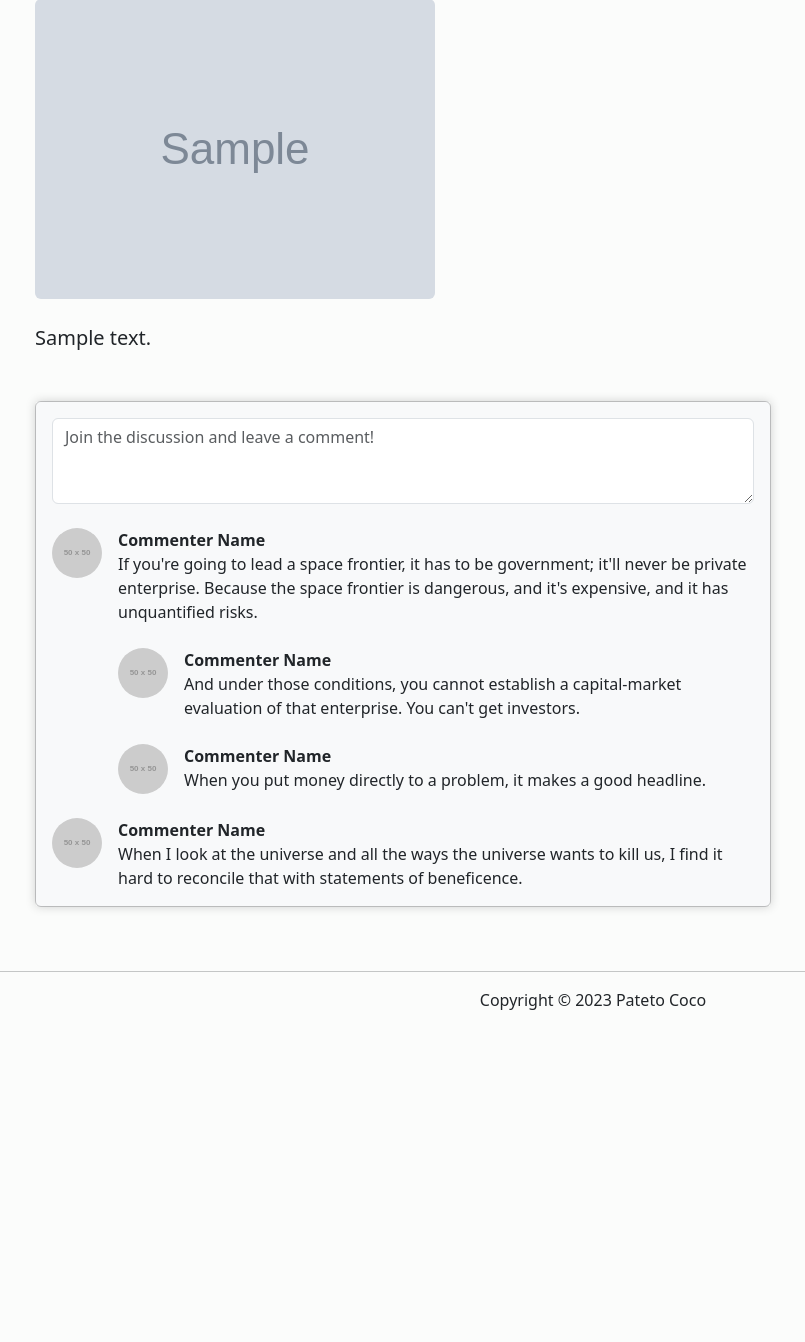
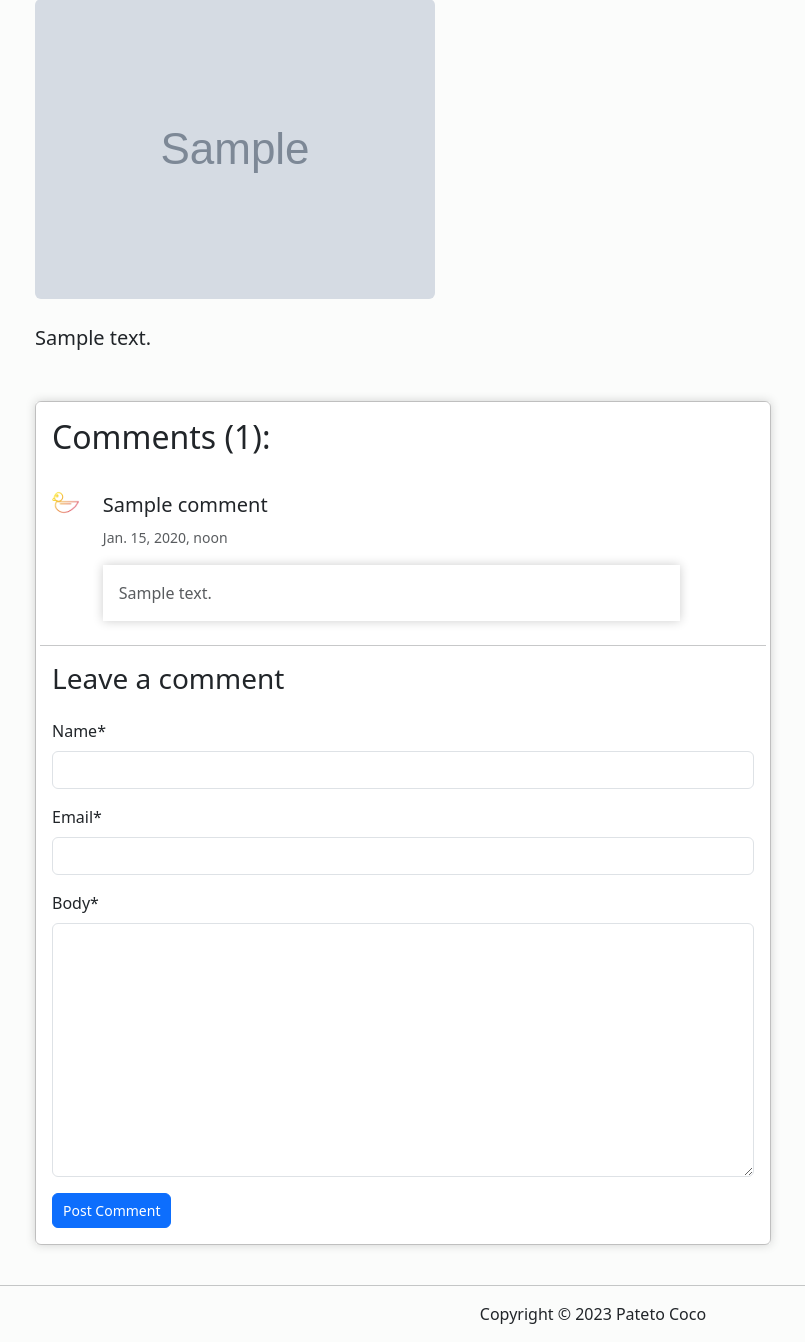
Before and after one commit to AleksKostadinov/pateto-coco, a Django app: a page that uses project/coco/templates/coco/post.html in a window 1280 px wide. Shown: the part 229-1571 px from the top of the page, without its empty margins (47-852 px from the left). Before the commit the page ends 1239 px from the top, so only its background shows below. Run offline with Django 4.2, Linux system fonts and the light colour scheme; tables that the repository leaves empty hold one stand-in row (values such as "Sample post"); grey boxes marked "Sample" are stand-in pictures; grey boxes labelled with a size stand in for pictures from a placeholder-image service; some libraries are stand-ins or nearby versions.

Commit message:
Add comment section to the blog post

```diff
--- /dev/null
+++ b/project/coco/forms.py
@@ -0,0 +1,8 @@
+from .models import Comment
+from django import forms
+
+
+class CommentForm(forms.ModelForm):
+    class Meta:
+        model = Comment
+        fields = ('name', 'email', 'body')
--- a/project/coco/models.py
+++ b/project/coco/models.py
@@ -31,3 +31,19 @@ class Post(models.Model):
 
     def __str__(self):
         return self.title
+
+
+class Comment(models.Model):
+    post = models.ForeignKey(Post, on_delete=models.CASCADE, related_name='comments')
+    name = models.CharField(max_length=50)
+    email = models.EmailField()
+    body = models.TextField()
+    created_on = models.DateTimeField(auto_now_add=True)
+    updated = models.DateTimeField(auto_now=True)
+    active = models.BooleanField(default=False)
+
+    class Meta:
+        ordering = ['created_on']
+
+    def __str__(self):
+        return f'Comment by {self.name} on {self.created_on}'
--- a/project/coco/static/coco/css/main.css
+++ b/project/coco/static/coco/css/main.css
@@ -237,3 +237,19 @@ main {
 .card-body {
     box-shadow: 0 0 10px rgba(0,0,0,0.2);
 }
+
+.row.mb-4 .col-2 {
+  width: 7%;
+}
+
+.row.mb-4 .col-10 {
+  width: 92%;
+}
+
+.row.mb-4 .col-10 .col-8 {
+  width: 90%;
+}
+
+.row.mb-4 .col-10 .col-4.text-end {
+  width: 10%;
+}
--- a/project/coco/templates/coco/post.html
+++ b/project/coco/templates/coco/post.html
@@ -1,8 +1,9 @@
 {% extends 'coco/base.html' %}
+{% load crispy_forms_filters %}
 {% load static %}
 
 {% block content %}
-
+    {% load crispy_forms_tags %}
     <!-- Page content-->
     <div class="container mt-5">
         <div class="row">
@@ -25,7 +26,8 @@
                                href="{% url 'coco-abroad' %}">{{ post.destination }}</a>
                         {% endif %}
                         {% if post.favourite %}
-                            <a class="badge bg-secondary text-decoration-none link-light" href="{% url 'coco-favourites' %}">{{ "Favourite" }}</a>
+                            <a class="badge bg-secondary text-decoration-none link-light"
+                               href="{% url 'coco-favourites' %}">{{ "Favourite" }}</a>
                         {% endif %}
                     </header>
                     <!-- Preview image figure-->
@@ -39,64 +41,61 @@
                     </section>
                 </article>
                 <!-- Comments section-->
-                <section class="mb-5">
-                    <div class="card bg-light">
-                        <div class="card-body">
-                            <!-- Comment form-->
-                            <form class="mb-4"><textarea class="form-control" rows="3"
-                                                         placeholder="Join the discussion and leave a comment!"></textarea>
-                            </form>
-                            <!-- Comment with nested comments-->
-                            <div class="d-flex mb-4">
-                                <!-- Parent comment-->
-                                <div class="flex-shrink-0"><img class="rounded-circle"
-                                                                src="https://dummyimage.com/50x50/ced4da/6c757d.jpg"
-                                                                alt="..."/></div>
-                                <div class="ms-3">
-                                    <div class="fw-bold">Commenter Name</div>
-                                    If you're going to lead a space frontier, it has to be government; it'll never be
-                                    private enterprise. Because the space frontier is dangerous, and it's expensive, and
-                                    it has unquantified risks.
-                                    <!-- Child comment 1-->
-                                    <div class="d-flex mt-4">
-                                        <div class="flex-shrink-0"><img class="rounded-circle"
-                                                                        src="https://dummyimage.com/50x50/ced4da/6c757d.jpg"
-                                                                        alt="..."/></div>
-                                        <div class="ms-3">
-                                            <div class="fw-bold">Commenter Name</div>
-                                            And under those conditions, you cannot establish a capital-market evaluation
-                                            of that enterprise. You can't get investors.
-                                        </div>
-                                    </div>
-                                    <!-- Child comment 2-->
-                                    <div class="d-flex mt-4">
-                                        <div class="flex-shrink-0"><img class="rounded-circle"
-                                                                        src="https://dummyimage.com/50x50/ced4da/6c757d.jpg"
-                                                                        alt="..."/></div>
-                                        <div class="ms-3">
-                                            <div class="fw-bold">Commenter Name</div>
-                                            When you put money directly to a problem, it makes a good headline.
+
+                <div class="card mb-4">
+                    <div class="card-body">
+                        <!-- comments -->
+                        {% with comments.count as total_comments %}
+                            <h2>Comments ({{ total_comments }}):</h2>
+                        {% endwith %}
+                        <br>
+                        {% for comment in comments %}
+                            <div class="row mb-4">
+                                <div class="col-2">
+                                    <img src="{% static 'coco/images/duck-insta.png' %}"
+                                         class="img-fluid rounded-circle"
+                                         alt="avatar"/>
+                                </div>
+                                <div class="col-10">
+                                    <div class="row">
+                                        <div class="col-8">
+                                            <h5 class="mt-1">{{ comment.name }}</h5>
+                                            <p class="mb-3 text-muted"><small>{{ comment.created_on }}</small></p>
+                                            <div class="card-body">
+                                                <p class="m-auto text-muted">{{ comment.body }}</p>
+                                            </div>
                                         </div>
                                     </div>
                                 </div>
                             </div>
-                            <!-- Single comment-->
-                            <div class="d-flex">
-                                <div class="flex-shrink-0"><img class="rounded-circle"
-                                                                src="https://dummyimage.com/50x50/ced4da/6c757d.jpg"
-                                                                alt="..."/></div>
-                                <div class="ms-3">
-                                    <div class="fw-bold">Commenter Name</div>
-                                    When I look at the universe and all the ways the universe wants to kill us, I find
-                                    it hard to reconcile that with statements of beneficence.
-                                </div>
+                        {% endfor %}
+
+                        <div class="row">
+                            <hr>
+                            <div class="col">
+                                {% if new_comment %}
+                                    <div class="alert alert-success" role="alert">
+                                        Your comment is awaiting moderation
+                                    </div>
+                                {% else %}
+
+
+                                    <h3 class="mb-4">Leave a comment</h3>
+                                    <form method="post">
+                                        {% csrf_token %}
+                                        {{ comment_form  | crispy }}
+                                        <button class="btn btn-primary" type="submit">Post Comment</button>
+                                    </form>
+                                {% endif %}
                             </div>
                         </div>
                     </div>
-                </section>
+                </div>
             </div>
         </div>
     </div>
 
 
+
+
 {% endblock content %}
--- a/project/coco/urls.py
+++ b/project/coco/urls.py
@@ -5,11 +5,11 @@ urlpatterns = [
     path('', views.home, name='coco-home'),
     path('blog', views.blog, name='coco-blog'),
     path('post/<slug:slug>/', views.current_post, name='coco-post'),
+    path('contact/', views.contact, name='coco-contact'),
     path('bulgaria', views.dest_bulgaria, name='coco-bulgaria'),
     path('abroad', views.dest_abroad, name='coco-abroad'),
     path('favourites', views.dest_favourites, name='coco-favourites'),
     path('where', views.dest_where, name='coco-where'),
     path('about', views.about, name='coco-about'),
-    path('contact', views.contact, name='coco-contact'),
     path('search', views.search, name='coco-search'),
 ]
--- a/project/coco/views.py
+++ b/project/coco/views.py
@@ -2,6 +2,7 @@ from django.shortcuts import render, get_object_or_404
 from .models import Post
 from django.core.paginator import Paginator, PageNotAnInteger, EmptyPage
 from random import choice
+from .forms import CommentForm
 
 
 def get_recent_posts():
@@ -18,15 +19,6 @@ def home(request):
     posts = Post.objects.all()
     pinned = get_random_pinned_post()
     return render(request, 'coco/home.html', {'posts': posts, 'last_posts': last_posts, 'pinned': pinned})
-
-
-def current_post(request, slug):
-    post = get_object_or_404(Post, slug=slug, status='Published')
-
-    context = {
-        'post': post,
-    }
-    return render(request, 'coco/post.html', context)
 
 
 def paginate_queryset(request, queryset, num_per_page=3):
@@ -86,3 +78,26 @@ def search(request):
         return render(request, 'coco/search.html', {'searched': searched, 'posts': posts})
 
     return render(request, 'coco/search.html')
+
+
+def current_post(request, slug):
+    post = get_object_or_404(Post, slug=slug, status='Published')
+    comments = post.comments.filter(active=True)
+    new_comment = None
+    # Comment posted
+    if request.method == 'POST':
+        comment_form = CommentForm(data=request.POST)
+        if comment_form.is_valid():
+            # Create Comment object but don't save to database yet
+            new_comment = comment_form.save(commit=False)
+            # Assign the current post to the comment
+            new_comment.post = post
+            # Save the comment to the database
+            new_comment.save()
+    else:
+        comment_form = CommentForm()
+
+    return render(request, 'coco/post.html', {'post': post,
+                                              'comments': comments,
+                                              'new_comment': new_comment,
+                                              'comment_form': comment_form})
```
Also changed, not shown: project/coco/admin.py (+15 -1 lines), project/project/settings.py (+7 -7 lines), project/coco/migrations/0007_comment.py (added), project/coco/static/coco/images/duck-insta.png (added).
